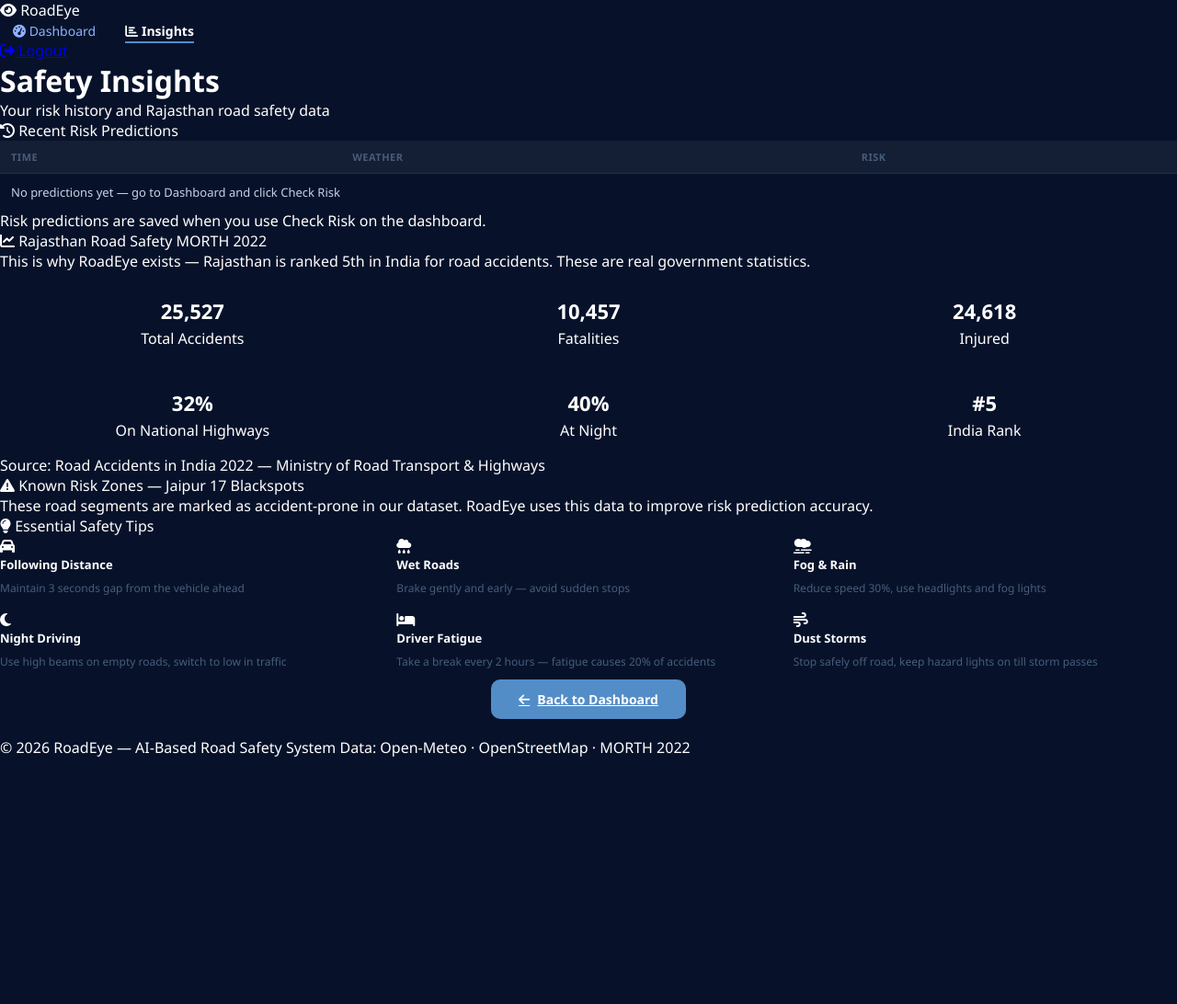
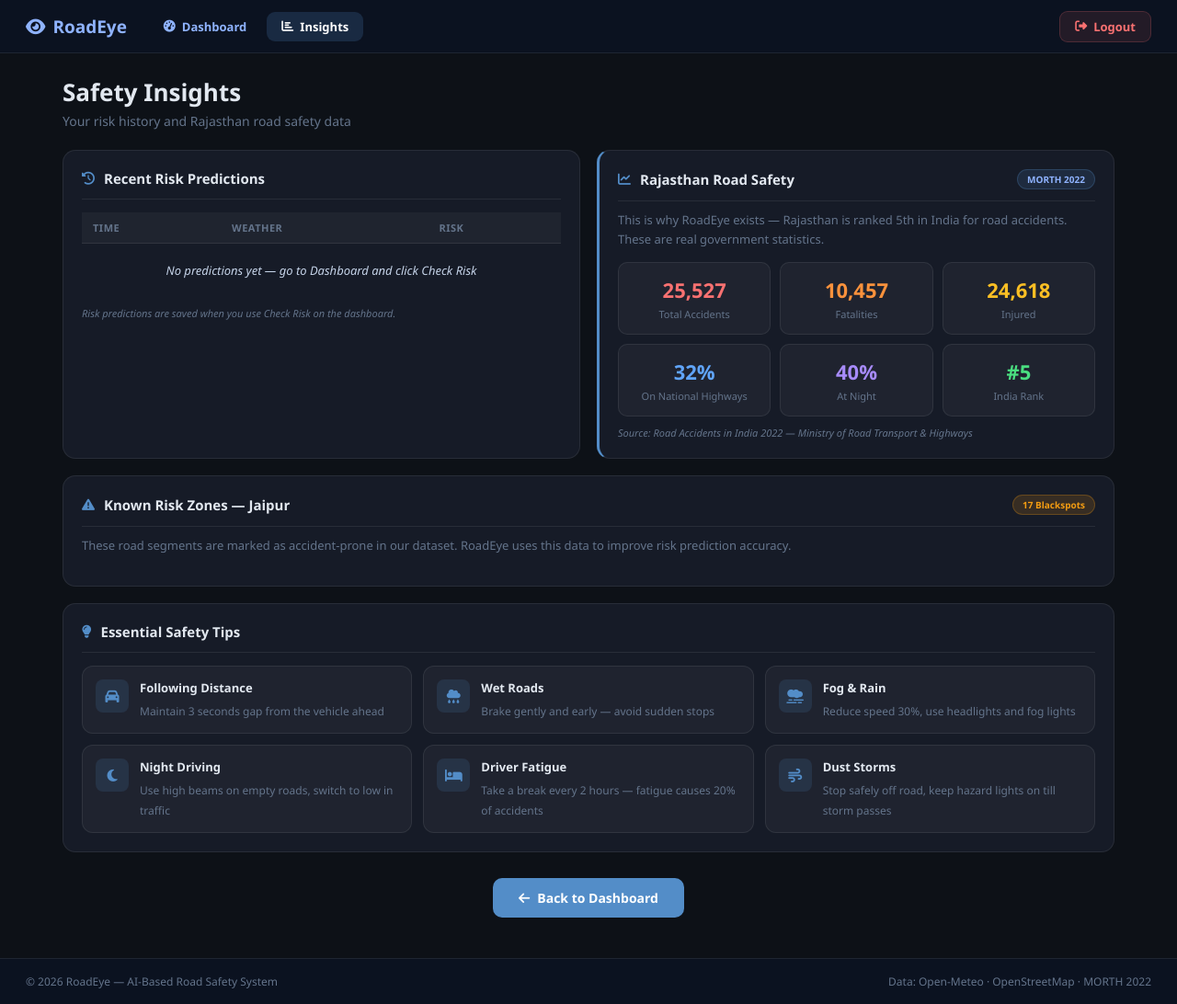
Before and after one commit to lochan613/roadeye-ai, a Flask app: template templates/secondary.html in a window 1280 px wide. Shown: the whole page at 92% size. Before the commit the page ends 823 px from the top, so only its background shows below. Run offline with Flask 3, Linux system fonts and the light colour scheme; the template is opened without the code that fills it, so the values that code supplies are empty.

Commit message:
Changed the code

```diff
--- a/static/secondary.css
+++ b/static/secondary.css
@@ -1,192 +1,262 @@
-/* ── THEME TOGGLE BUTTON ── */
-.theme-toggle-sec {
-    background: rgba(255,255,255,0.12);
-    border: 1px solid rgba(255,255,255,0.25);
-    border-radius: 8px;
-    padding: 7px 11px;
-    cursor: pointer;
-    font-size: 15px;
-    color: white;
-    transition: background 0.2s;
+/* ============================================================
+   RoadEye — secondary.css  (Redesign)
+   ============================================================ */
+
+:root {
+  --bg:     #0d1117;
+  --card:   #161b27;
+  --border: rgba(255,255,255,0.08);
+  --text:   #e2e8f0;
+  --muted:  #64748b;
+  --accent: #538dc8;
+  --green:  #22c55e;
+  --radius: 14px;
+  --font:   'Segoe UI', system-ui, sans-serif;
 }
-.theme-toggle-sec:hover { background: rgba(255,255,255,0.22); }
-* { margin:0; padding:0; box-sizing:border-box; }
-body { background:#07122a; color:white; font-family:'Segoe UI', sans-serif; min-height:100vh; }
 
-/* ── NAVBAR ── */
-.navbar {
-    display:flex; justify-content:space-between; align-items:center;
-    padding:18px 40px; background:#0b1a35;
-    border-bottom:1px solid rgba(255,255,255,0.08);
-    position:sticky; top:0; z-index:100;
+*, *::before, *::after { margin:0; padding:0; box-sizing:border-box; }
+body { font-family:var(--font); background:var(--bg); color:var(--text); min-height:100vh; }
+a { text-decoration:none; color:inherit; }
+
+/* ── HEADER ── */
+.sec-header {
+  display: flex;
+  align-items: center;
+  gap: 24px;
+  padding: 0 28px;
+  height: 58px;
+  background: #0b1220;
+  border-bottom: 1px solid var(--border);
+  position: sticky;
+  top: 0;
+  z-index: 100;
 }
-.logo { font-size:20px; font-weight:800; color:#8fb3ff; }
-nav a {
-    margin:0 14px; color:#8fb3ff; text-decoration:none;
-    font-size:14px; font-weight:500; transition:color 0.2s;
+.sec-logo {
+  font-size:19px; font-weight:900; color:#8fb3ff;
+  display:flex; align-items:center; gap:8px; flex-shrink:0;
 }
-nav a:hover { color:white; }
-nav a.active { color:white; font-weight:700; border-bottom:2px solid #538dc8; padding-bottom:2px; }
-.logout {
-    background:rgba(255,255,255,0.1); border:1px solid rgba(255,255,255,0.2);
-    color:white; padding:8px 18px; border-radius:8px; cursor:pointer;
-    font-size:13px; font-weight:600; transition:background 0.2s; display:flex; align-items:center; gap:7px;
+.sec-nav { display:flex; gap:6px; flex:1; }
+.sec-nav a {
+  display: flex;
+  align-items: center;
+  gap: 7px;
+  padding: 7px 16px;
+  border-radius: 9px;
+  font-size: 13px;
+  font-weight: 600;
+  color: #8fb3ff;
+  transition: background .2s, color .2s;
 }
-.logout:hover { background:rgba(255,255,255,0.2); }
+.sec-nav a:hover { background: rgba(143,179,255,.1); color:#fff; }
+.sec-nav a.active { background: rgba(83,141,200,.2); color:#fff; }
+
+.sec-logout {
+  display: flex;
+  align-items: center;
+  gap: 7px;
+  padding: 7px 16px;
+  border-radius: 9px;
+  font-size: 13px;
+  font-weight: 600;
+  color: #f87171;
+  background: rgba(248,113,113,.1);
+  border: 1px solid rgba(248,113,113,.2);
+  cursor: pointer;
+  transition: background .2s;
+}
+.sec-logout:hover { background: rgba(248,113,113,.2); }
+
+/* ── CONTAINER ── */
+.sec-container {
+  max-width: 1200px;
+  margin: 0 auto;
+  padding: 24px 28px;
+  display: flex;
+  flex-direction: column;
+  gap: 18px;
+}
 
 /* ── PAGE TITLE ── */
-.page-title {
-    background:linear-gradient(135deg, #0d1f45 0%, #0b1a35 100%);
-    padding:32px 40px;
-    border-bottom:1px solid rgba(255,255,255,0.07);
+.sec-title {
+  padding: 0 0 4px;
 }
-.page-title-inner { display:flex; justify-content:space-between; align-items:center; flex-wrap:wrap; gap:16px; }
-.page-title h1 { font-size:26px; font-weight:800; letter-spacing:-0.5px; margin-bottom:5px; }
-.page-title p  { font-size:14px; color:#8fb3ff; }
-.title-badges  { display:flex; gap:10px; flex-wrap:wrap; }
-.tbadge {
-    display:flex; align-items:center; gap:7px;
-    background:rgba(143,179,255,0.12); border:1px solid rgba(143,179,255,0.25);
-    color:#8fb3ff; padding:6px 14px; border-radius:20px; font-size:12px; font-weight:600;
+.sec-title h1 {
+  font-size:26px; font-weight:900; color:var(--text); margin-bottom:4px;
+}
+.sec-title p { font-size:14px; color:var(--muted); }
+
+/* ── LAYOUT ── */
+.sec-row2 { display:grid; grid-template-columns:1fr 1fr; gap:18px; }
+
+/* ── CARD ── */
+.sec-card {
+  background: var(--card);
+  border-radius: var(--radius);
+  border: 1px solid var(--border);
+  padding: 20px;
+  display: flex;
+  flex-direction: column;
+  gap: 14px;
 }
 
-/* ── METRIC STRIP ── */
-.metric-strip {
-    background:#0b1a35; border-bottom:1px solid rgba(255,255,255,0.07);
-    display:flex; overflow-x:auto;
+.sec-card-title {
+  display: flex;
+  align-items: center;
+  gap: 10px;
+  font-size:15px; font-weight:800; color:var(--text);
+  padding-bottom:12px;
+  border-bottom:1px solid var(--border);
 }
-.mchip {
-    display:flex; align-items:center; gap:10px;
-    padding:14px 26px; border-right:1px solid rgba(255,255,255,0.07); min-width:150px;
+.sec-card-title i { color:var(--accent); font-size:14px; }
+
+.sec-badge {
+  margin-left: auto;
+  font-size: 10px;
+  font-weight: 700;
+  padding: 3px 10px;
+  border-radius: 20px;
+  background: rgba(83,141,200,.15);
+  color: #8fb3ff;
+  border: 1px solid rgba(83,141,200,.25);
 }
-.mchip:last-child { border-right:none; }
-.mchip-icon { font-size:18px; }
-.mchip-val   { font-size:17px; font-weight:800; color:#8fb3ff; line-height:1; }
-.mchip-label { font-size:10px; color:#475d7a; text-transform:uppercase; letter-spacing:0.5px; margin-top:2px; }
+.sec-badge.warning {
+  background: rgba(243,156,18,.15);
+  color: #f39c12;
+  border-color: rgba(243,156,18,.25);
+}
 
-/* ── CONTAINER ── */
-.container { max-width:1200px; margin:0 auto; padding:28px 40px; display:flex; flex-direction:column; gap:20px; }
+.sec-card-desc {
+  font-size:13px; color:var(--muted); line-height:1.6; margin-top:-4px;
+}
 
-/* ── 2-COL ROW ── */
-.row2 { display:grid; grid-template-columns:1fr 1fr; gap:20px; }
+.sec-hint {
+  font-size:11px; color:var(--muted); font-style:italic; margin-top:-4px;
+}
 
-/* ── CARDS ── */
-.card {
-    background:#0d1c3b; border-radius:14px; padding:24px;
-    border:1px solid rgba(255,255,255,0.07);
-    transition:border-color 0.2s, box-shadow 0.2s;
+/* ── RISK TABLE ── */
+.table-wrap { overflow-x:auto; }
+.risk-table { width:100%; border-collapse:collapse; font-size:13px; }
+.risk-table thead tr { background:rgba(255,255,255,.04); }
+.risk-table th {
+  padding:9px 12px; text-align:left;
+  font-size:11px; color:var(--muted); font-weight:700;
+  text-transform:uppercase; letter-spacing:.5px;
+  border-bottom:1px solid var(--border);
 }
-.card:hover { border-color:rgba(143,179,255,0.2); box-shadow:0 4px 24px rgba(0,0,0,0.3); }
-.accent-blue { border-top:3px solid #538dc8; }
-.accent-teal { border-top:3px solid #1abc9c; }
-.card-desc { font-size:13px; color:#475d7a; margin-bottom:18px; }
+.risk-table td {
+  padding:10px 12px; color:#c5d3e8;
+  border-bottom:1px solid rgba(255,255,255,.04);
+  font-size:13px; font-weight:600;
+}
+.risk-table tbody tr:last-child td { border-bottom:none; }
+.risk-table tbody tr:hover { background:rgba(255,255,255,.03); }
+.no-data { text-align:center; color:var(--muted); font-style:italic; padding:20px !important; font-weight:400 !important; }
 
-.card-head { display:flex; align-items:center; gap:12px; margin-bottom:18px; }
-.card-head h2 { font-size:16px; font-weight:700; flex:1; }
-.ico { font-size:16px; }
-.ico.blue   { color:#538dc8; }
-.ico.teal   { color:#1abc9c; }
-.ico.orange { color:#f39c12; }
+.rbadge { display:inline-block; padding:3px 10px; border-radius:20px; font-size:11px; font-weight:700; }
+.rbadge.low    { background:rgba(0,208,132,.12);  color:#00d084; border:1px solid rgba(0,208,132,.3); }
+.rbadge.medium { background:rgba(243,156,18,.15); color:#f39c12; border:1px solid rgba(243,156,18,.3); }
+.rbadge.high   { background:rgba(231,76,60,.15);  color:#e74c3c; border:1px solid rgba(231,76,60,.3); }
 
-/* Live pill */
-.live-pill { display:flex; align-items:center; gap:5px; background:rgba(26,188,156,0.15); color:#1abc9c; padding:3px 10px; border-radius:20px; font-size:11px; font-weight:700; }
-.ldot { width:6px; height:6px; border-radius:50%; background:#1abc9c; animation:lp 1.8s infinite; }
-@keyframes lp { 0%,100%{box-shadow:0 0 0 0 rgba(26,188,156,0.5)} 50%{box-shadow:0 0 0 5px rgba(26,188,156,0)} }
-
-/* ── GPS COORDS ── */
-.coord-block { display:flex; background:rgba(255,255,255,0.04); border-radius:10px; overflow:hidden; margin-bottom:14px; border:1px solid rgba(255,255,255,0.07); }
-.coord-item  { flex:1; padding:14px; text-align:center; }
-.coord-sep   { width:1px; background:rgba(255,255,255,0.07); }
-.coord-label { font-size:10px; color:#475d7a; text-transform:uppercase; letter-spacing:0.5px; margin-bottom:5px; }
-.coord-val   { font-size:20px; font-weight:800; color:#8fb3ff; }
-.info-row    { display:flex; align-items:center; gap:8px; font-size:13px; color:#8fb3ff; margin-bottom:10px; }
-.src-tag     { font-size:11px; color:#2d3f5a; }
-
-/* ── WEATHER GRID ── */
-.weather-grid { display:grid; grid-template-columns:repeat(4,1fr); gap:10px; margin-bottom:12px; }
-.wtile { background:rgba(26,188,156,0.08); border:1px solid rgba(26,188,156,0.15); border-radius:10px; padding:12px 8px; text-align:center; }
-.wtile i { font-size:16px; color:#1abc9c; margin-bottom:7px; display:block; }
-.wval  { font-size:15px; font-weight:800; margin-bottom:3px; }
-.wkey  { font-size:10px; color:#475d7a; text-transform:uppercase; letter-spacing:0.4px; }
-
-/* ── TABLE ── */
-.table-wrap { overflow:hidden; }
-table { width:100%; border-collapse:collapse; }
-thead tr { background:rgba(255,255,255,0.05); }
-th { padding:10px 12px; text-align:left; font-size:11px; color:#475d7a; font-weight:700; text-transform:uppercase; letter-spacing:0.5px; border-bottom:1px solid rgba(255,255,255,0.07); }
-td { padding:11px 12px; font-size:13px; color:#c5d3e8; border-bottom:1px solid rgba(255,255,255,0.04); }
-tbody tr:last-child td { border-bottom:none; }
-tbody tr:hover { background:rgba(255,255,255,0.03); }
-.rbadge { display:inline-block; padding:3px 10px; border-radius:20px; font-size:11px; font-weight:700; }
-.rbadge.high   { background:rgba(231,76,60,0.15);  color:#e74c3c; border:1px solid rgba(231,76,60,0.3); }
-.rbadge.medium { background:rgba(243,156,18,0.15); color:#f39c12; border:1px solid rgba(243,156,18,0.3); }
-.rbadge.low    { background:rgba(0,208,132,0.12);  color:#00d084; border:1px solid rgba(0,208,132,0.3); }
-
-/* ── BLACKSPOT LIST ── */
-.spot-list { list-style:none; display:flex; flex-direction:column; gap:10px; }
-.spot-list li {
-    display:flex; align-items:center; gap:12px;
-    padding:12px 14px; background:rgba(243,156,18,0.07);
-    border-radius:10px; border-left:3px solid #f39c12;
-    font-size:13px; color:#c5d3e8;
-}
-.spot-list li::before { content:'⚠️'; font-size:13px; flex-shrink:0; }
-
-/* ── ROAD RISK SUMMARY ── */
-.summary-grid { display:grid; grid-template-columns:repeat(3,1fr); gap:14px; }
-.sum-tile { background:rgba(255,255,255,0.04); border:1px solid rgba(255,255,255,0.07); border-radius:12px; padding:20px; text-align:center; transition:transform 0.2s; }
-.sum-tile:hover { transform:translateY(-3px); }
-.sum-icon { width:46px; height:46px; border-radius:12px; display:flex; align-items:center; justify-content:center; font-size:20px; margin:0 auto 12px; }
-.sum-num   { font-size:28px; font-weight:800; margin-bottom:5px; }
-.sum-label { font-size:12px; color:#475d7a; }
-
-/* ── SAFETY TIPS ── */
-.tips-grid { display:grid; grid-template-columns:repeat(3,1fr); gap:14px; }
-.tip-item { display:flex; align-items:flex-start; gap:12px; padding:16px; background:rgba(255,255,255,0.04); border-radius:12px; border:1px solid rgba(255,255,255,0.06); transition:border-color 0.2s; }
-.tip-item:hover { border-color:rgba(143,179,255,0.3); }
-.tip-num { font-size:22px; font-weight:900; color:rgba(143,179,255,0.2); min-width:28px; line-height:1; }
-.tip-body strong { display:block; font-size:13px; margin-bottom:4px; color:white; }
-.tip-body span   { font-size:12px; color:#475d7a; line-height:1.6; }
+/* ── MORTH ── */
+.morth-card { border-left:3px solid var(--accent); }
+.morth-desc { font-size:13px; color:var(--muted); line-height:1.6; margin-top:-4px; }
 .morth-grid {
   display: grid;
-  grid-template-columns: repeat(3, 1fr);
-  gap: 12px;
-  margin-top: 12px;
+  grid-template-columns: repeat(3,1fr);
+  gap: 10px;
 }
 .morth-tile {
-  border-radius: 10px;
-  padding: 16px 10px;
-  text-align: center;
+  background: rgba(255,255,255,.04);
+  border-radius:10px;
+  padding:14px;
+  text-align:center;
+  border:1px solid var(--border);
 }
-.morth-tile.red    { background: rgba(231,76,60,0.12);  border: 1px solid rgba(231,76,60,0.3); }
-.morth-tile.orange { background: rgba(243,156,18,0.12); border: 1px solid rgba(243,156,18,0.3); }
-.morth-tile.yellow { background: rgba(202,138,4,0.12);  border: 1px solid rgba(202,138,4,0.3); }
-.morth-tile.blue   { background: rgba(37,99,235,0.12);  border: 1px solid rgba(37,99,235,0.3); }
-.morth-tile.purple { background: rgba(124,58,237,0.12); border: 1px solid rgba(124,58,237,0.3); }
-.morth-tile.green  { background: rgba(22,163,74,0.12);  border: 1px solid rgba(22,163,74,0.3); }
-.morth-num   { font-size: 22px; font-weight: 900; color: white; margin-bottom: 4px; }
-.morth-label { font-size: 11px; color: rgba(255,255,255,0.7); }
+.morth-num  { font-size:22px; font-weight:900; margin-bottom:4px; }
+.morth-num.red    { color:#f87171; }
+.morth-num.orange { color:#fb923c; }
+.morth-num.yellow { color:#fbbf24; }
+.morth-num.blue   { color:#60a5fa; }
+.morth-num.purple { color:#a78bfa; }
+.morth-num.green  { color:#4ade80; }
+.morth-lbl { font-size:11px; color:var(--muted); }
+.morth-source { font-size:11px; color:var(--muted); font-style:italic; margin-top:-4px; }
+
+/* ── ZONES GRID ── */
+.zones-grid {
+  display: grid;
+  grid-template-columns: repeat(3,1fr);
+  gap: 10px;
+}
+.zone-item {
+  display: flex;
+  align-items: center;
+  gap: 10px;
+  padding: 10px 12px;
+  background: rgba(243,156,18,.07);
+  border-radius:10px;
+  border-left:3px solid #f39c12;
+  font-size:12px;
+  color:#c5d3e8;
+}
+.zone-icon { color:#f39c12; font-size:12px; flex-shrink:0; }
+.zone-text { line-height:1.4; }
+.zone-road { font-size:10px; color:var(--muted); }
+
+/* ── TIPS ── */
+.tips-grid {
+  display: grid;
+  grid-template-columns: repeat(3,1fr);
+  gap: 12px;
+}
+.tip-card {
+  display: flex;
+  align-items: flex-start;
+  gap: 12px;
+  padding: 14px;
+  background: rgba(255,255,255,.04);
+  border-radius:12px;
+  border:1px solid var(--border);
+  transition:border-color .2s;
+}
+.tip-card:hover { border-color:rgba(83,141,200,.3); }
+.tip-icon {
+  width: 36px; height:36px;
+  background: rgba(83,141,200,.15);
+  border-radius:8px;
+  display:flex; align-items:center; justify-content:center;
+  color:var(--accent); font-size:15px; flex-shrink:0;
+}
+.tip-body strong { display:block; font-size:13px; margin-bottom:4px; color:var(--text); }
+.tip-body span   { font-size:12px; color:var(--muted); line-height:1.5; }
+
 /* ── BACK BUTTON ── */
 .back-btn {
-    background:#538dc8; color:white; border:none;
-    padding:12px 30px; border-radius:10px; cursor:pointer;
-    font-size:14px; font-weight:700; transition:background 0.2s;
-    display:inline-flex; align-items:center; gap:8px;
+  display: inline-flex;
+  align-items: center;
+  gap: 8px;
+  padding: 12px 28px;
+  background: var(--accent);
+  color: #fff;
+  border-radius:10px;
+  font-size:14px; font-weight:700;
+  transition:opacity .2s;
 }
-.back-btn:hover { background:#2980b9; }
+.back-btn:hover { opacity:.88; }
 
 /* ── FOOTER ── */
-.footer {
-    display:flex; justify-content:space-between; align-items:center;
-    padding:18px 40px; background:#0b1a35;
-    border-top:1px solid rgba(255,255,255,0.07);
-    font-size:12px; color:#2d3f5a; margin-top:10px;
+.sec-footer {
+  display:flex; justify-content:space-between; align-items:center;
+  padding:16px 28px;
+  border-top:1px solid var(--border);
+  font-size:12px; color:var(--muted);
+  background:#0b1220;
 }
 
 @media (max-width:768px) {
-    .row2 { grid-template-columns:1fr; }
-    .tips-grid { grid-template-columns:1fr; }
-    .summary-grid { grid-template-columns:1fr; }
-    .weather-grid { grid-template-columns:repeat(2,1fr); }
-    .container { padding:20px 16px; }
+  .sec-row2  { grid-template-columns:1fr; }
+  .tips-grid { grid-template-columns:1fr; }
+  .morth-grid { grid-template-columns:repeat(2,1fr); }
+  .zones-grid { grid-template-columns:1fr; }
+  .sec-container { padding:16px; }
 }
```
